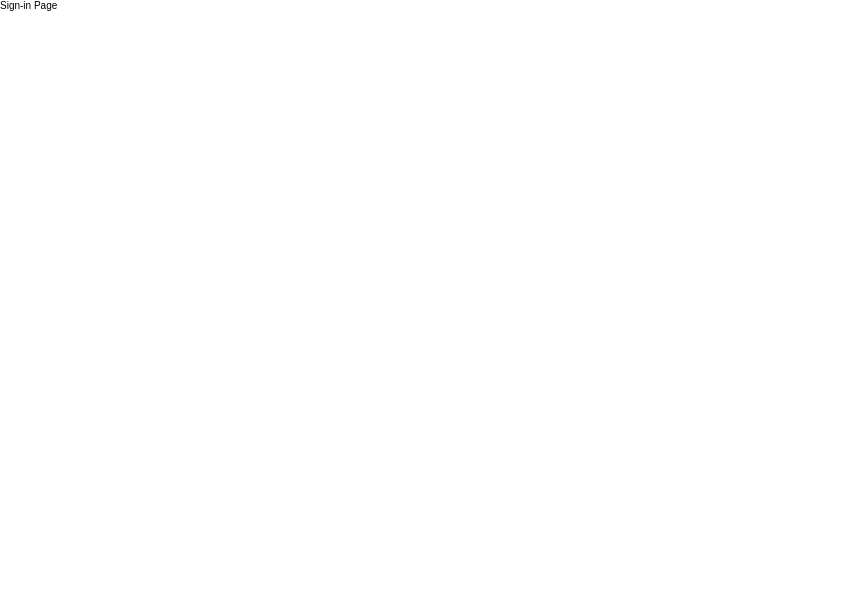
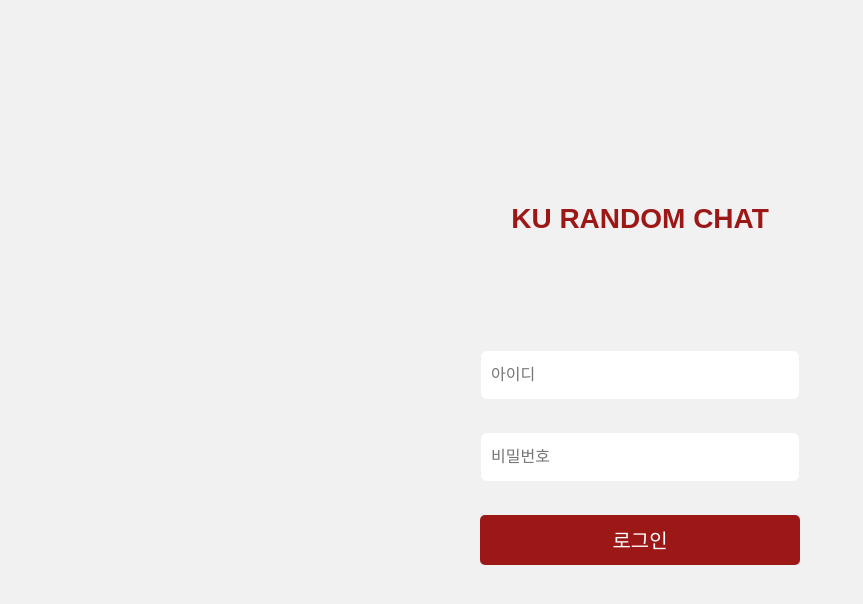
Before and after one commit to kucc/ku-random-chat, a React app in the folder client/: page /sign-in in a window 1280 px wide. Shown: the top 604 px of the page, without its empty margins (0-863 px from the left). Built offline with nearby package versions, Linux system fonts and the light colour scheme.

Commit message:
feat : implement sign-in page

```diff
--- /dev/null
+++ b/client/src/assets/constant.ts
@@ -0,0 +1,7 @@
+export const BREAKPOINT = 640;
+export const MAX_BREAKPOINT = 950;
+
+export const THEME_COLOR = {
+  PRIMARY: "#9C1817",
+  GRAY: "#F1F1F1",
+};
--- /dev/null
+++ b/client/src/components/sign-in-input/index.tsx
@@ -0,0 +1,11 @@
+import React from "react";
+import * as S from "./styles";
+import SignInInputProps from "./types";
+
+const SignInInput = (props: SignInInputProps) => {
+  const { placeholder } = props;
+
+  return <S.SignInInput placeholder={placeholder} />;
+};
+
+export default SignInInput;
--- /dev/null
+++ b/client/src/components/sign-in-input/styles.ts
@@ -0,0 +1,12 @@
+import styled from "styled-components";
+import { THEME_COLOR } from "@assets/constant";
+
+export const SignInInput = styled.input`
+  width: 100%;
+  font-size: 1.6rem;
+  height: 5rem;
+  outline: none;
+  border: 1px solid ${THEME_COLOR.GRAY};
+  border-radius: 0.7rem;
+  padding: 0.5rem 1rem;
+`;
--- /dev/null
+++ b/client/src/components/sign-in-input/types.ts
@@ -0,0 +1,3 @@
+export default interface SignInInputProps {
+  placeholder: string;
+}
--- a/client/src/pages/sign-in/index.tsx
+++ b/client/src/pages/sign-in/index.tsx
@@ -1,10 +1,18 @@
 import React from "react";
 import * as S from "./styles";
+import SignInInput from "@components/sign-in-input";
 
 const SignIn = () => {
   return (
     <S.SignInContainer>
-      <div>Sign-in Page</div>
+      <S.SignIn>
+        <S.Logo>KU RANDOM CHAT</S.Logo>
+        <S.Buttons>
+          <SignInInput placeholder={"아이디"} />
+          <SignInInput placeholder={"비밀번호"} />
+          <S.SignInButton>로그인</S.SignInButton>
+        </S.Buttons>
+      </S.SignIn>
     </S.SignInContainer>
   );
 };
--- a/client/src/pages/sign-in/styles.ts
+++ b/client/src/pages/sign-in/styles.ts
@@ -1,6 +1,53 @@
 import styled from "styled-components";
+import { BREAKPOINT, THEME_COLOR } from "@assets/constant";
 
 export const SignInContainer = styled.div`
   display: flex;
   flex-direction: column;
+  align-items: center;
+  justify-content: center;
+  height: 100vh;
+  width: 100%;
+  background-color: ${THEME_COLOR.GRAY};
 `;
+
+export const Logo = styled.div`
+  font-size: 2.8rem;
+  font-weight: 900;
+  color: ${THEME_COLOR.PRIMARY};
+`;
+
+export const Buttons = styled.div`
+  display: flex;
+  flex-direction: column;
+  align-items: center;
+  justify-content: space-evenly;
+  width: 100%;
+  height: 50%;
+`;
+
+export const SignIn = styled.div`
+  display: flex;
+  flex-direction: column;
+  align-items: center;
+  justify-content: space-evenly;
+  height: 70%;
+  width: 70%;
+  @media only screen and (min-width: ${BREAKPOINT}px) {
+    /* height: 50%; */
+    width: 25%;
+  }
+`;
+
+export const SignInButton = styled.div`
+  display: flex;
+  align-items: center;
+  justify-content: center;
+  width: 100%;
+  height: 5rem;
+  font-weight: 500;
+  font-size: 2rem;
+  color: white;
+  background-color: ${THEME_COLOR.PRIMARY};
+  border-radius: 0.5rem;
+`;
```
Also changed, not shown: 2 other files (tests, documents, lock files or other folders).
